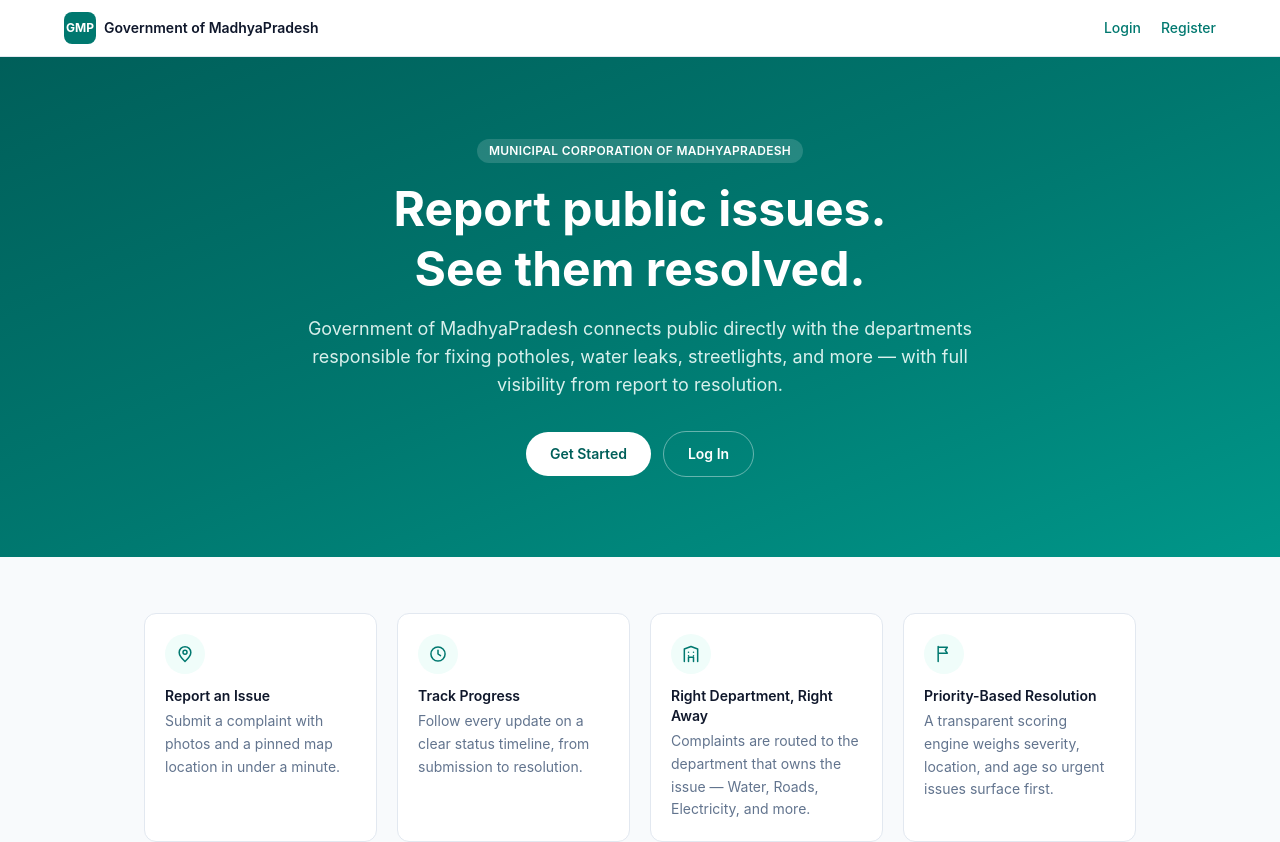
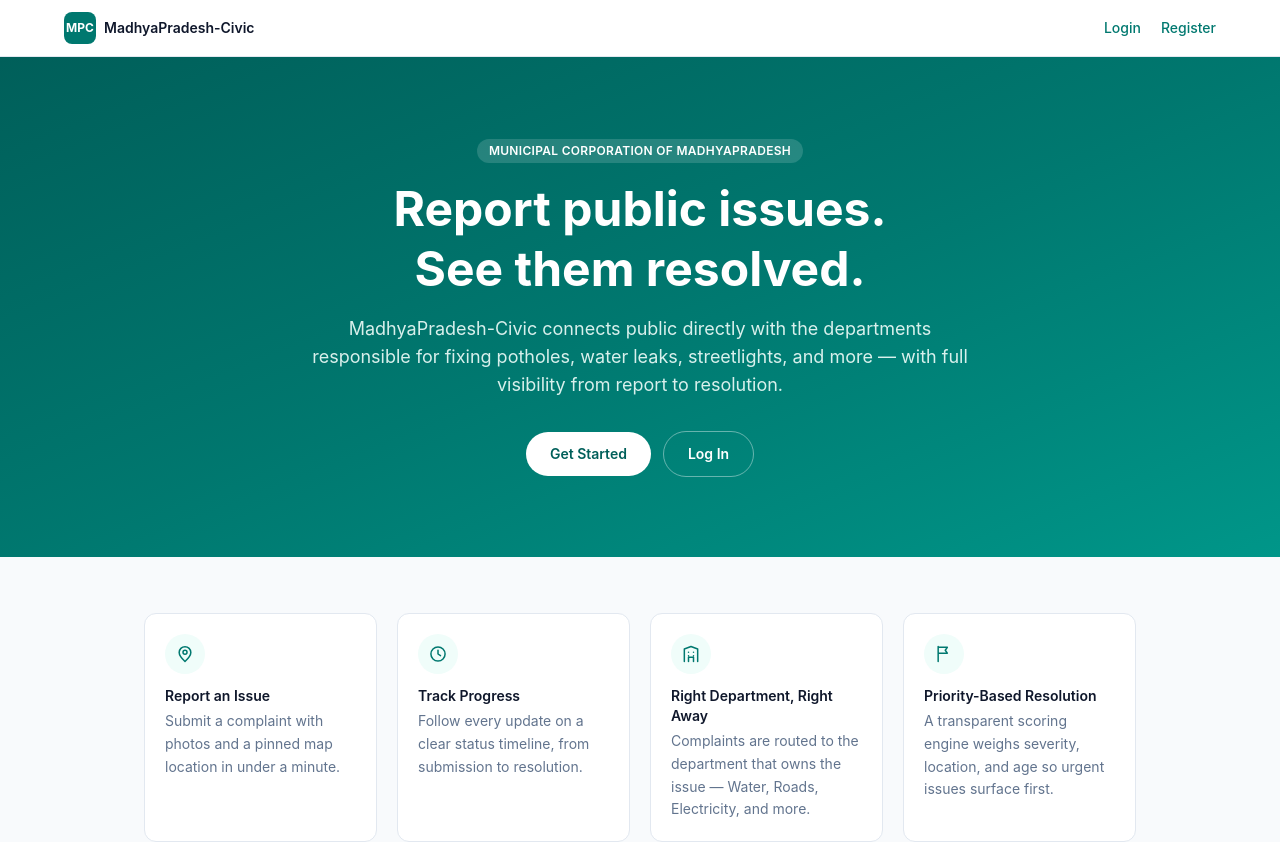
Before and after one commit to ujjwaltiwari5/mp-civic-connect, a React (Vite) app in the folder client/: page / in a window 1280 px wide. Shown: the top 842 px of the page. Built offline with nearby package versions, Linux system fonts and the light colour scheme; no server answers.

Commit message:
Some changes are made due to government policies.

```diff
--- a/client/index.html
+++ b/client/index.html
@@ -4,7 +4,7 @@
     <meta charset="UTF-8" />
     <link rel="icon" type="image/svg+xml" href="/favicon.svg" />
     <meta name="viewport" content="width=device-width, initial-scale=1.0" />
-    <title>Government Of MadhyaPradesh-</title>
+    <title> MadhyaPradesh-Civic</title>
   </head>
   <body>
     <div id="root"></div>
--- a/client/src/components/Navbar.jsx
+++ b/client/src/components/Navbar.jsx
@@ -23,10 +23,10 @@ export default function Navbar() {
       <div className="max-w-6xl mx-auto flex items-center justify-between">
         <Link to="/" className="flex items-center gap-2">
           <span className="w-8 h-8 rounded-lg bg-teal-700 text-white flex items-center justify-center font-bold text-xs">
-            GMP
+            MPC
           </span>
           <span className="font-semibold text-slate-900 text-sm hidden sm:inline">
-            Government of MadhyaPradesh
+           MadhyaPradesh-Civic
           </span>
         </Link>
 
--- a/client/src/pages/Home.jsx
+++ b/client/src/pages/Home.jsx
@@ -66,7 +66,7 @@ export default function Home() {
             Report public issues.<br />See them resolved.
           </h1>
           <p className="text-teal-50/90 text-base sm:text-lg max-w-2xl mx-auto mb-8">
-            Government of MadhyaPradesh connects public directly with the departments
+             MadhyaPradesh-Civic connects public directly with the departments
             responsible for fixing potholes, water leaks, streetlights, and more —
             with full visibility from report to resolution.
           </p>
```
Also changed, not shown: client/public/favicon.svg.
